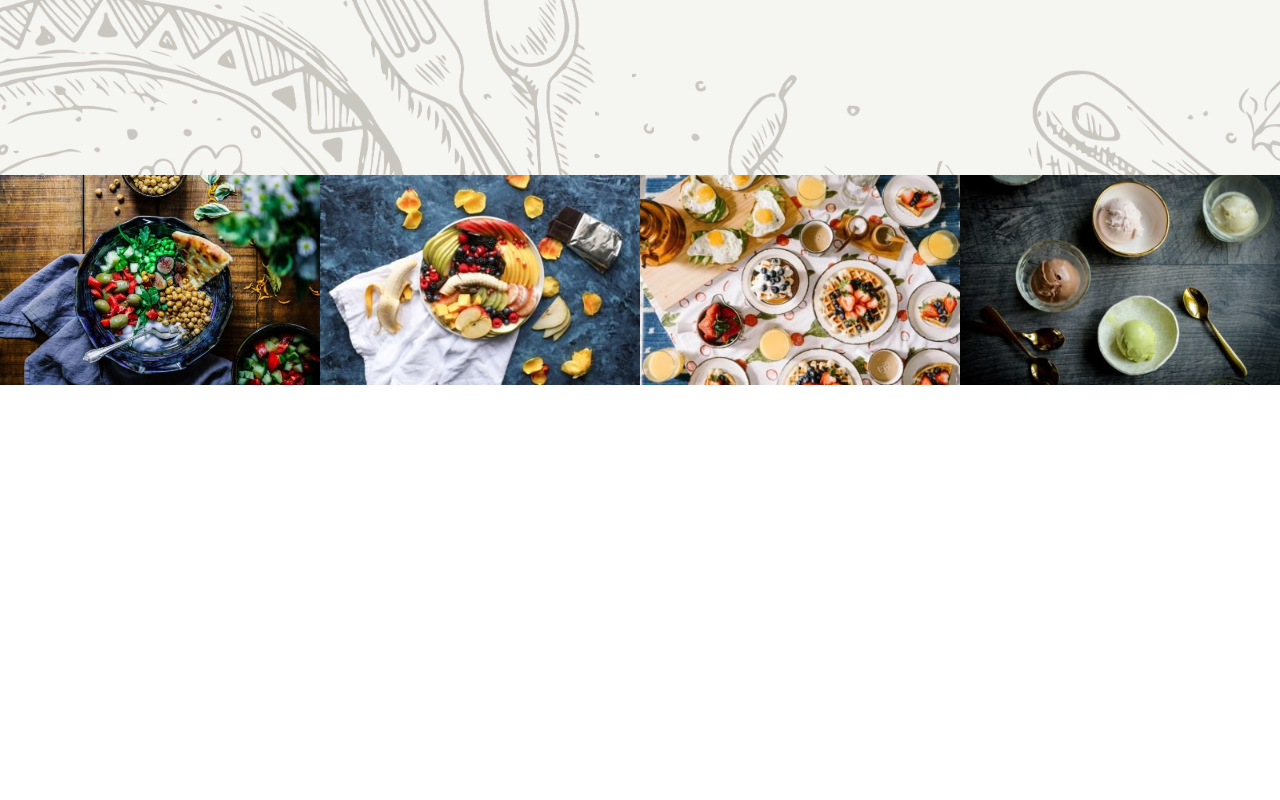
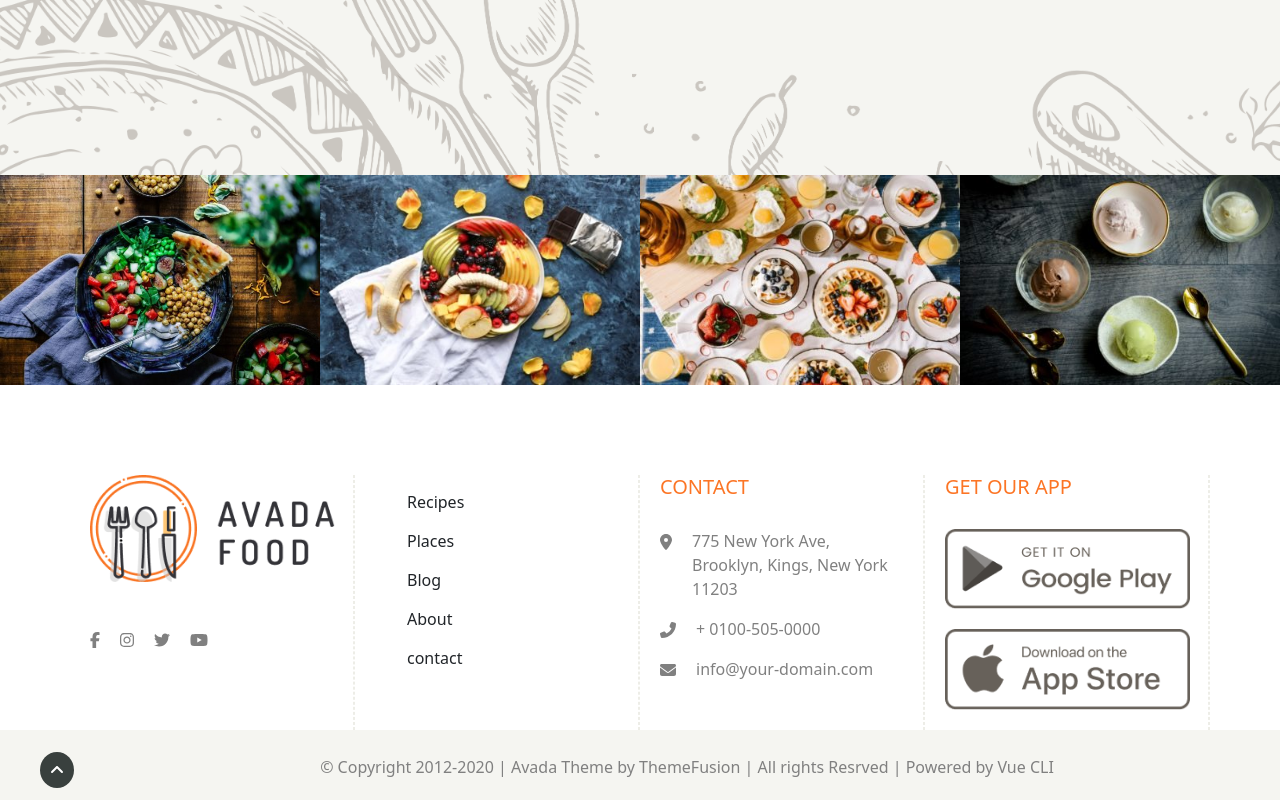
Before and after one commit to SimonCook99/proj-html-vuejs, a Vue app: page / in a window 1280 px wide. Shown: the part 6005-6805 px from the top of the page. Before the commit the page ends 6390 px from the top, so only its background shows below. Built offline with nearby package versions, Linux system fonts and the light colour scheme.

Commit message:
esercizio completato

```diff
--- a/src/App.vue
+++ b/src/App.vue
@@ -6,6 +6,8 @@
 
     <myMain />
 
+    <myFooter :lista="listaFooter"/>
+
   </div>
 </template>
 
@@ -13,6 +15,8 @@
 import myHeader from './components/myHeader.vue'
 import myJumbotron from './components/myJumbotron.vue'
 import myMain from './components/myMain.vue'
+import myFooter from './components/myFooter.vue'
+
 
 
 export default {
@@ -20,11 +24,13 @@ export default {
   components: {
     myHeader,
     myJumbotron,
-    myMain
+    myMain,
+    myFooter
   },
   data(){
     return{
-      listaHeader: ["Home", "Recipes", "Places", "Blog", "About", "contact"]
+      listaHeader: ["Home", "Recipes", "Places", "Blog", "About", "contact"],
+      listaFooter: ["Recipes", "Places", "Blog", "About", "contact"]
     }
   }
 }
--- /dev/null
+++ b/src/components/myFooter.vue
@@ -0,0 +1,150 @@
+<template>
+    <footer>
+
+        <div class="footer-top container">
+            <div class="row">
+                <div class="col-3">
+                    <img src="../assets/img/avada-food-logo-mob-2x.png" alt="logo footer">
+                    <i class="fa-brands fa-facebook-f"></i>
+                    <i class="fa-brands fa-instagram"></i>
+                    <i class="fa-brands fa-twitter"></i>
+                    <i class="fa-brands fa-youtube"></i>
+                </div>
+                <div class="col-3">
+                    <nav>
+                        <ul>
+                            <li v-for="(item, index) in lista" :key="index">{{item}}</li>
+                        </ul>
+                    </nav>
+                </div>
+                <div class="col-3">
+
+                    <h5>Contact</h5>
+
+                    <div class="contact">
+                        <i class="fa-solid fa-location-dot"></i>
+                        <p>775 New York Ave, Brooklyn, Kings, New York 11203</p>
+                    </div>
+
+                    <div class="contact">
+                        <i class="fa-solid fa-phone-flip"></i>
+                        <p>+ 0100-505-0000</p>
+                    </div>
+
+                    <div class="contact">
+                        <i class="fa-solid fa-envelope"></i>
+                        <p>info@your-domain.com</p>
+                    </div>
+
+                </div>
+                <div class="col-3">
+
+                    <h5>Get our app</h5>
+
+                    <img src="../assets/img/download-android.png" alt="app android">
+                    <img src="../assets/img/download-app-store.png" alt="app apple store">
+
+
+
+                </div>
+            </div>
+        </div>
+
+        <div class="footer-bottom">
+
+            <i class="fa-solid fa-angle-up"></i>
+
+            <p>© Copyright 2012-2020 | Avada Theme by ThemeFusion | All rights Resrved | Powered by Vue CLI</p>
+
+            <div></div>
+        </div>
+
+
+    </footer>
+</template>
+
+<script>
+    export default {
+        name: "myFooter",
+        props:{
+            "lista": Array
+        }
+    }
+</script>
+
+<style scoped lang="scss">
+
+    @import "./SCSS/colors.scss";
+
+    footer{
+        margin-top: 300px;
+
+        svg{
+            margin-top: 30px;
+            margin-right: 20px;
+            color: grey;
+        }
+
+        .col-3{
+            position: relative;
+            padding: 0px 20px;
+
+            img{
+                width: 100%;
+                margin-bottom: 20px;
+            }
+
+            &:after{
+                content: "";
+                height: 100%;
+                position: absolute;
+                top: 0;
+                border: 1px dashed $mainButtonColor;
+                right: 0;
+            }
+
+            li{
+                list-style: none;
+                margin: 15px 0px;
+            }
+
+            h5{
+                color: $buttonColor;
+                text-transform: uppercase;
+                margin-bottom: 30px;
+            }
+
+            .contact{
+                display: flex;
+
+                svg{
+                    margin-top: 0;
+
+                    position: relative;
+                    top: 5px;
+                }
+            }
+        }
+
+        .footer-bottom{
+            background-color: $mainBackground;
+            height: 70px;
+            display: flex;
+            align-items: center;
+            justify-content: space-between;
+
+            svg{
+                background-color: #39403e;
+                border-radius: 50%;
+                padding: 10px;
+                color: white;
+                margin-top: 10px;
+                margin-left: 40px;
+            }
+
+            p{
+                margin-top: 20px;
+            }
+        }
+    }
+</style>
--- a/src/components/myMain.vue
+++ b/src/components/myMain.vue
@@ -11,6 +11,7 @@
 
         </div>
 
+        <!--il componente newsletter fuori dal container, dato che dovrà occupare l'intera larghezza-->
         <mainNewsletter />
 
 
```
